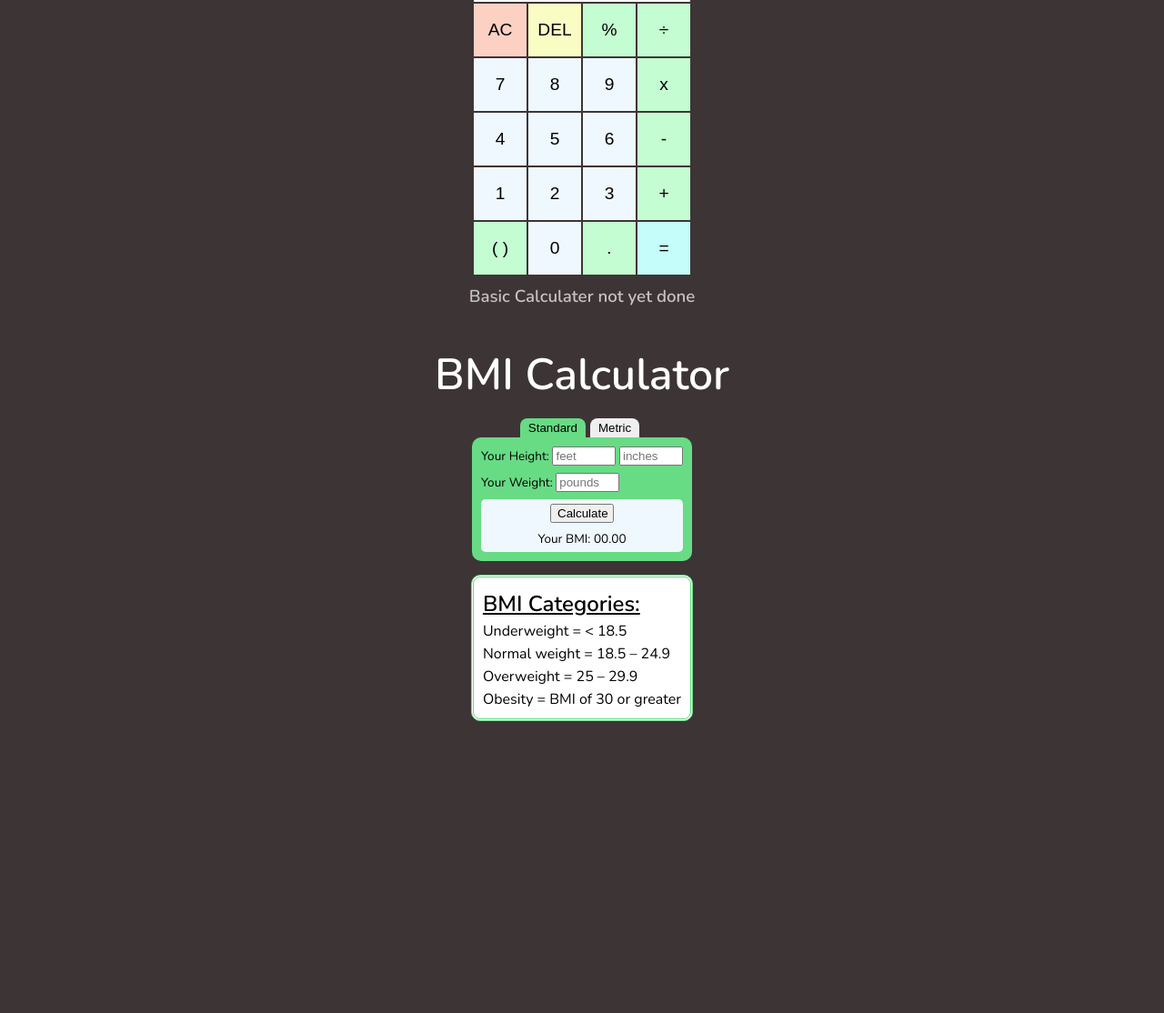
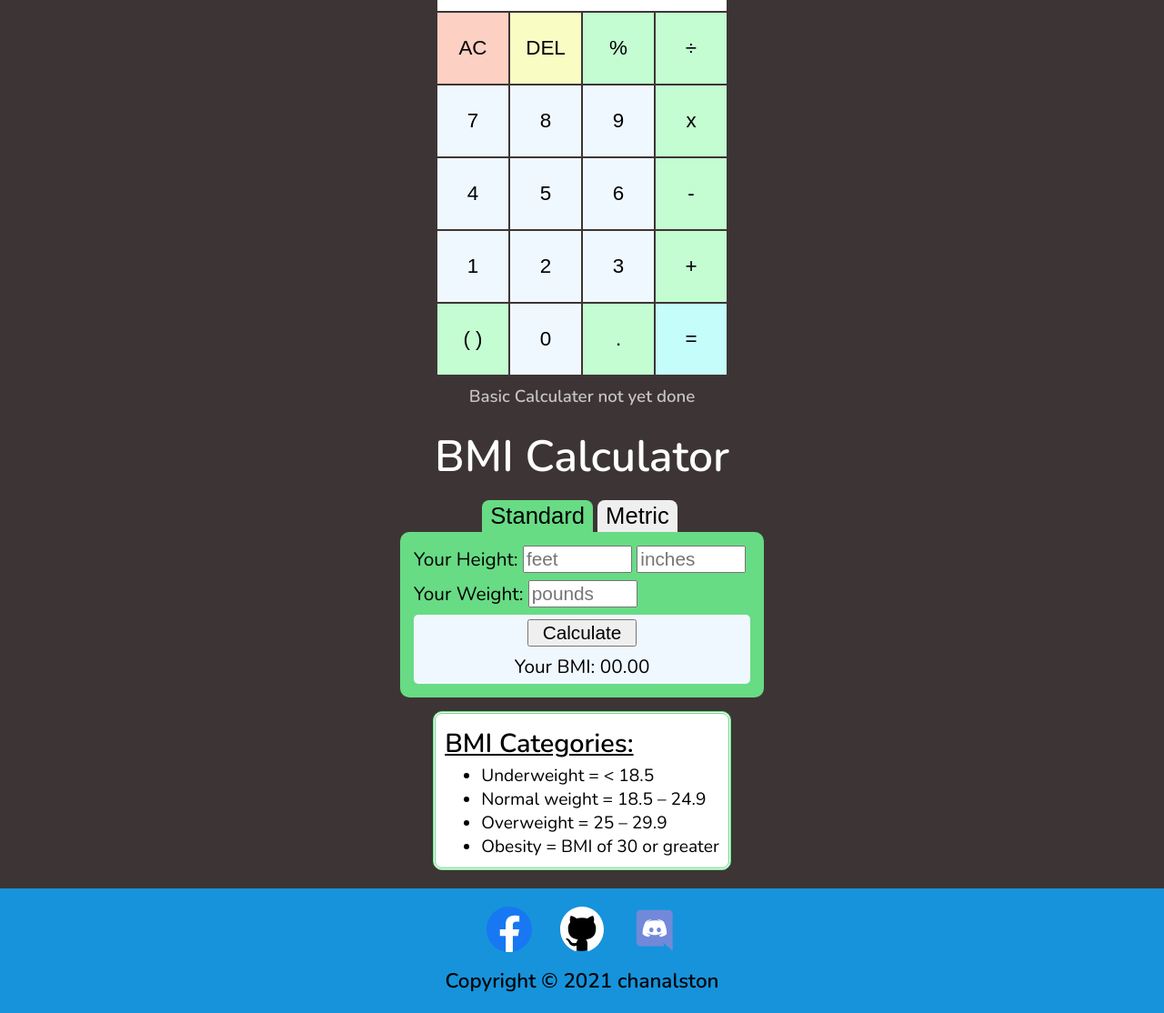
Before and after one commit to AlstonChan/Calculator, a plain HTML site: page index.html in a window 1280 px wide. Shown: the part 218-1332 px from the top of the page at 91% size. Before the commit the page ends 1077 px from the top, so only its background shows below. Drawn offline with nearby package versions, Linux system fonts and the light colour scheme.

Commit message:
footer added, font size increase

```diff
--- a/bmi.css
+++ b/bmi.css
@@ -9,6 +9,7 @@
   padding: 3px 9px;
   margin-right: 5px;
   border: none;
+  font-size: 1.6rem;
   cursor: pointer;
 }
 
@@ -18,17 +19,17 @@
 }
 
 .bmi-main {
-  max-width: 300px;
-  min-width: 240px;
+  min-width: 400px;
   background-color: rgb(104, 219, 133);
   border-radius: 10px;
-  padding: 10px;
-  font-size: 0.85rem;
+  padding: 15px;
+  font-size: 1.3rem;
 }
 
 input {
-  width: 70px;
+  width: 120px;
   margin-bottom: 8px;
+  font-size: 1.3rem;
 }
 
 .bmi-ans {
@@ -69,9 +70,15 @@ input {
   margin: 15px 0 0 0;
   padding: 10px;
   border-radius: 10px;
+  font-size: larger;
   border: rgb(104, 219, 133) double 3px;
 }
 
-.bmiCategories > * {
+.bmiCategories > h2 {
   margin: 3px 0 0 0;
 }
+
+.bmiCategories > ul {
+  margin: 3px 0 0 0;
+  font-size: 1.2rem;
+}
--- a/calc.css
+++ b/calc.css
@@ -8,8 +8,15 @@ html,
 body {
   padding: 0;
   margin: 0;
+  font-family: "Nunito", sans-serif;
+}
+
+html {
+  background-color: #1693db;
+}
+
+body {
   background-color: #3d3535;
-  font-family: "Nunito", sans-serif;
 }
 
 h1 {
@@ -17,6 +24,8 @@ h1 {
   font-size: 3rem;
   text-align: center;
   margin-bottom: 15px;
+  margin-top: 0;
+  padding-top: 20px;
 }
 .container {
   display: flex;
@@ -25,8 +34,8 @@ h1 {
 }
 
 #output {
-  height: 100px;
-  width: 240px;
+  height: 130px;
+  width: 320px;
   border: solid 0.5px #3d3535;
   background-color: #fff;
   text-align: end;
@@ -36,7 +45,7 @@ h1 {
   position: relative;
   /* margin-right: 5px; */
   transform: rotateX(180deg);
-  max-width: 240px;
+  max-width: 320px;
   overflow-y: auto;
   scrollbar-width: thin;
 }
@@ -47,6 +56,7 @@ h1 {
   margin: 2px 5px;
   transform: rotateX(180deg);
   white-space: nowrap;
+  font-size: 1.3rem;
 }
 
 @keyframes blink {
@@ -57,18 +67,18 @@ h1 {
 
 #display-ans {
   margin: 0 5px;
-  font-size: 1.5rem;
+  font-size: 1.7rem;
   word-wrap: break-word;
 }
 
 #btn-container {
   display: grid;
-  grid-template-columns: repeat(4, 60px);
-  grid-template-rows: repeat(5, 60px);
+  grid-template-columns: repeat(4, 80px);
+  grid-template-rows: repeat(5, 80px);
 }
 
 #btn-container > button {
-  font-size: 1.2rem;
+  font-size: 1.4rem;
   padding: 0;
   margin: 0;
   border: solid 0.5px #3d3535;
--- a/calc.js
+++ b/calc.js
@@ -1,112 +1,117 @@
-const allBtn = document.querySelectorAll('button');
+const allBtn = document.querySelectorAll("button");
 
-const allClearBtn = document.querySelector('[data-all-clear]')
-const deleteBtn = document.querySelector('[data-delete]')
-const equalBtn = document.querySelector('[data-equal]')
-const operationBtn = document.querySelectorAll('[data-operation]');
-const numberBtn = document.querySelectorAll('[data-number]');
+const allClearBtn = document.querySelector("[data-all-clear]");
+const deleteBtn = document.querySelector("[data-delete]");
+const equalBtn = document.querySelector("[data-equal]");
+const operationBtn = document.querySelectorAll("[data-operation]");
+const numberBtn = document.querySelectorAll("[data-number]");
 
-const outputProc = document.getElementById('display-proc')
-const outputAns = document.getElementById('display-ans')
+const outputProc = document.getElementById("display-proc");
+const outputAns = document.getElementById("display-ans");
 
-allClearBtn.addEventListener('click', ()=>{
-    allClearBtn.classList.add('clicked-clear')
-    setTimeout(()=>allClearBtn.classList.remove('clicked-clear'), 80)
+allClearBtn.addEventListener("click", () => {
+  allClearBtn.classList.add("clicked-clear");
+  setTimeout(() => allClearBtn.classList.remove("clicked-clear"), 80);
 
-    outputProc.innerText= ''
-    outputAns.innerText= ''
-})
+  outputProc.innerText = "";
+  outputAns.innerText = "";
+});
 
-deleteBtn.addEventListener('click', ()=>{
-    deleteBtn.classList.add('clicked-del')
-    setTimeout(()=>deleteBtn.classList.remove('clicked-del'), 80)
+deleteBtn.addEventListener("click", () => {
+  deleteBtn.classList.add("clicked-del");
+  setTimeout(() => deleteBtn.classList.remove("clicked-del"), 80);
 
   if (outputProc.innerText) {
-        outputProc.innerText = outputProc.innerText.slice(0, outputProc.innerText.length-1)
+    outputProc.innerText = outputProc.innerText.slice(
+      0,
+      outputProc.innerText.length - 1
+    );
   }
-})
+});
 
 function checkNumber(arg) {
-    arg.classList.add('clicked-reg')
-    setTimeout(()=>arg.classList.remove('clicked-reg'), 80)
+  arg.classList.add("clicked-reg");
+  setTimeout(() => arg.classList.remove("clicked-reg"), 80);
 
   switch (arg.textContent) {
-        case '1':
-            outputProc.innerText = outputProc.innerText + 1
+    case "1":
+      outputProc.innerText = outputProc.innerText + 1;
       break;
-        case '2':
-            outputProc.innerText = outputProc.innerText + 2
+    case "2":
+      outputProc.innerText = outputProc.innerText + 2;
       break;
-        case '3':
-            outputProc.innerText = outputProc.innerText + 3
+    case "3":
+      outputProc.innerText = outputProc.innerText + 3;
       break;
-        case '4':
-            outputProc.innerText = outputProc.innerText + 4
+    case "4":
+      outputProc.innerText = outputProc.innerText + 4;
       break;
-        case '5':
-            outputProc.innerText = outputProc.innerText + 5
+    case "5":
+      outputProc.innerText = outputProc.innerText + 5;
       break;
-        case '6':
-            outputProc.innerText = outputProc.innerText + 6
+    case "6":
+      outputProc.innerText = outputProc.innerText + 6;
       break;
-        case '7':
-            outputProc.innerText = outputProc.innerText + 7
+    case "7":
+      outputProc.innerText = outputProc.innerText + 7;
       break;
-        case '8':
-            outputProc.innerText = outputProc.innerText + 8
+    case "8":
+      outputProc.innerText = outputProc.innerText + 8;
       break;
-        case '9':
-            outputProc.innerText = outputProc.innerText + 9
+    case "9":
+      outputProc.innerText = outputProc.innerText + 9;
       break;
-        case '0':
-            outputProc.innerText = outputProc.innerText + 0
+    case "0":
+      outputProc.innerText = outputProc.innerText + 0;
       break;
   }
 }
 
-numberBtn.forEach((num)=>{
-    num.addEventListener('click', () => checkNumber(num))
-})
+numberBtn.forEach((num) => {
+  num.addEventListener("click", () => checkNumber(num));
+});
 
 function checkOperation(arg) {
-    arg.classList.add('clicked-operation')
-    setTimeout(()=>arg.classList.remove('clicked-operation'), 80)
+  arg.classList.add("clicked-operation");
+  setTimeout(() => arg.classList.remove("clicked-operation"), 80);
 
   switch (arg.textContent) {
-        case '+':
-            outputProc.innerText = outputProc.innerText + "+"
+    case "+":
+      outputProc.innerText = outputProc.innerText + "+";
       break;
-        case '-':
-            outputProc.innerText = outputProc.innerText + "-"
+    case "-":
+      outputProc.innerText = outputProc.innerText + "-";
       break;
-        case 'x':
-            outputProc.innerText = outputProc.innerText + "x"
+    case "x":
+      outputProc.innerText = outputProc.innerText + "x";
       break;
-        case '÷':
-            outputProc.innerText = outputProc.innerText + "÷"
+    case "÷":
+      outputProc.innerText = outputProc.innerText + "÷";
       break;
-        case '%':
-            outputProc.innerText = outputProc.innerText + "%"
+    case "%":
+      outputProc.innerText = outputProc.innerText + "%";
       break;
-        case '( )':
-            const firstOccur = outputProc.innerText.lastIndexOf('(')
-            const lastOccur = outputProc.innerText.lastIndexOf(')')
+    case "( )":
+      const firstOccur = outputProc.innerText.lastIndexOf("(");
+      const lastOccur = outputProc.innerText.lastIndexOf(")");
       if (firstOccur === -1) {
-                outputProc.innerText = outputProc.innerText + "("
-            } else if ((firstOccur !== -1) && (lastOccur > firstOccur)) {
-                outputProc.innerText = outputProc.innerText + '('
+        outputProc.innerText = outputProc.innerText + "(";
+      } else if (firstOccur !== -1 && lastOccur > firstOccur) {
+        outputProc.innerText = outputProc.innerText + "(";
       } else {
-                outputProc.innerText = outputProc.innerText + ")"
+        outputProc.innerText = outputProc.innerText + ")";
       }
       break;
   }
 }
 
 operationBtn.forEach((opr) => {
-    opr.addEventListener('click', () => checkOperation(opr))
-})
+  opr.addEventListener("click", () => checkOperation(opr));
+});
 
-equalBtn.addEventListener('click', () => {
-    equalBtn.classList.add('clicked-equal')
-    setTimeout(()=>equalBtn.classList.remove('clicked-equal'), 80)
-})
+equalBtn.addEventListener("click", () => {
+  equalBtn.classList.add("clicked-equal");
+  setTimeout(() => equalBtn.classList.remove("clicked-equal"), 80);
+
+  outputAns.innerText = outputProc.innerText;
+});
--- /dev/null
+++ b/footer.css
@@ -0,0 +1,50 @@
+footer {
+  background-color: #1693db;
+  padding: 8px 0;
+  display: flex;
+  flex-direction: column;
+  justify-content: center;
+  align-items: center;
+  margin-top: 20px;
+  padding: 20px 0;
+}
+
+.iconGroup {
+  display: flex; /*Remove this and icon function will break, idk why*/
+}
+
+.iconGroup > * {
+  padding: 0 15px;
+  transition: 0.15s ease-in;
+}
+
+.iconGroup > a:hover,
+.iconGroup > button:hover {
+  transform: translate(0, 7px);
+}
+
+.iconGroup > button {
+  border: none;
+  background-color: #ffffff00;
+  cursor: pointer;
+}
+
+footer > p {
+  margin: 10px 0 0 0;
+  font-size: 1.4rem;
+  font-weight: 600;
+  text-align: center;
+}
+
+.modal {
+  position: absolute;
+  transform: translate(150px, -60px);
+  background-color: rgb(3, 144, 3);
+  color: #fff;
+  border-radius: 10px;
+  display: none;
+}
+
+.modalShow {
+  display: block;
+}
--- /dev/null
+++ b/footer.js
@@ -0,0 +1,8 @@
+const btn = document.getElementById("discord-modal-btn");
+const modal = document.getElementById("discord-modal");
+
+btn.addEventListener("click", () => {
+  modal.className = "modal modalShow";
+  navigator.clipboard.writeText("Firemonster391#1331");
+  setTimeout(() => (modal.className = "modal"), 5000);
+});
--- a/index.html
+++ b/index.html
@@ -7,6 +7,7 @@
 
     <link rel="stylesheet" href="calc.css" />
     <link rel="stylesheet" href="bmi.css" />
+    <link rel="stylesheet" href="footer.css" />
     <link rel="preconnect" href="https://fonts.googleapis.com" />
     <link rel="preconnect" href="https://fonts.gstatic.com" crossorigin />
     <link
@@ -15,6 +16,7 @@
     />
     <script defer src="calc.js"></script>
     <script defer src="bmi.js"></script>
+    <script defer src="footer.js"></script>
     <title>Calculator</title>
   </head>
   <body>
@@ -94,13 +96,54 @@
         </div>
         <article class="bmiCategories">
           <h2><u> BMI Categories:</u></h2>
-          <p>Underweight = &lt; 18.5</p>
-          <p>Normal weight = 18.5 – 24.9</p>
-          <p>Overweight = 25 – 29.9</p>
-          <p>Obesity = BMI of 30 or greater</p>
+          <ul>
+            <li>Underweight = &lt; 18.5</li>
+            <li>Normal weight = 18.5 – 24.9</li>
+            <li>Overweight = 25 – 29.9</li>
+            <li>Obesity = BMI of 30 or greater</li>
+          </ul>
         </article>
       </div>
     </section>
-    <br /><br /><br />
+    <footer>
+      <div class="iconGroup">
+        <a
+          href="https://www.facebook.com/profile.php?id=100008623459238"
+          rel="noreferrer nofollow"
+          target="_blank"
+        >
+          <img
+            src="./Public/Facebook.svg"
+            width="50px"
+            height="50px"
+            alt="Facebook Icon"
+          />
+        </a>
+        <a
+          href="https://github.com/AlstonChan"
+          rel="noreferrer nofollow"
+          target="_blank"
+        >
+          <img
+            src="./Public/Github.svg"
+            width="50px"
+            height="50px"
+            alt="Github Icon"
+          />
+        </a>
+        <button id="discord-modal-btn" type="button">
+          <img
+            src="./Public/Discord.svg"
+            width="50px"
+            height="50px"
+            alt="Discord Icon"
+          />
+        </button>
+        <div id="discord-modal" class="modal">
+          <p>Copied !</p>
+        </div>
+      </div>
+      <p>Copyright © 2021 chanalston</p>
+    </footer>
   </body>
 </html>
```
Also changed, not shown: Public/Discord.svg (added), Public/Facebook.svg (added), Public/Github.svg (added). Lines whose indentation alone changed are shown as unchanged.
